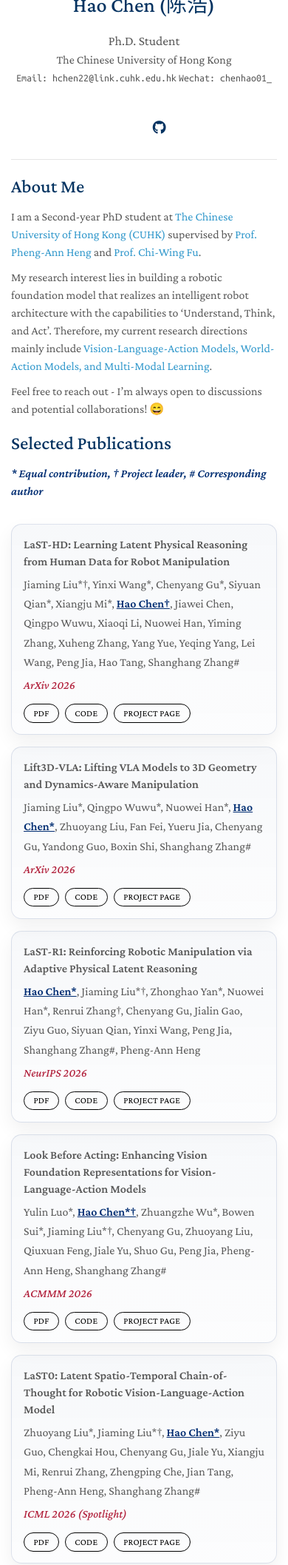
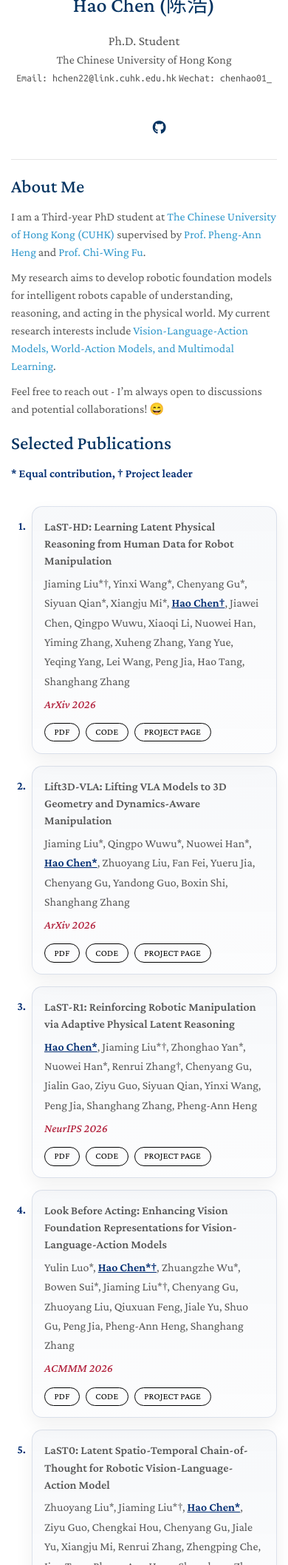
Before and after one commit to CHEN-H01/chen-h01.github.io, a Jekyll site: the page built from index.md, in a window 390 px wide, cut to the strip 125-2240 px from the top of the page. Shown: the whole strip at 74% size. Built offline with Jekyll 4.4.1, drawn with Linux system fonts in a browser that asks for light colours; a style sheet for code colours, icons or effects is not loaded; our own code applies the rules of GitHub Pages for plain Markdown files; some of the changed text lies outside the part shown.

Commit message:
1005_update

```diff
--- a/_includes/award.md
+++ /dev/null
@@ -1,6 +0,0 @@
-## Selected Awards
-
-<ul style="margin:0 0 5px; list-style-type: disc; padding-left: 20px;">
-  <li><strong>Entrance Scholarship (First Class)</strong> - The Chinese University of Hong Kong, 2022</li>
-  <li><strong>National Scholarship</strong> - Ministry of Education of China, 2021</li>
-</ul>
--- a/_includes/publications.md
+++ b/_includes/publications.md
@@ -1,6 +1,6 @@
 <h2 id="publications" style="margin: 2px 0px 15px;">Selected Publications</h2>
 
-<b><i style="color:#002D72; margin: 0px 0px -10px">* Equal contribution, † Project leader,  # Corresponding author</i></b>
+<b style="color:#002D72; margin: 0px 0px -10px">* Equal contribution, † Project leader</b>
 
 <div class="publications">
 <ol class="bibliography">
@@ -8,6 +8,7 @@
 {% for link in site.data.publications.main %}
 
 <li>
+  <span class="publication-number">{{ forloop.index }}.</span>
   <article class="pub-card">
     <div class="title">
       {% if link.pdf %}
--- /dev/null
+++ b/_includes/service.md
@@ -0,0 +1,5 @@
+## Academic Service
+
+<ul style="margin:0 0 5px; list-style-type: disc; padding-left: 20px;">
+  <li>Reviewer for CVPR, ECCV, NeurIPS, ICLR, ICML, AAAI, CoRL, ICRA, IROS, and RA-L</li>
+</ul>
--- a/assets/css/publications.css
+++ b/assets/css/publications.css
@@ -40,7 +40,22 @@ blockquote { background: var(--global-bg-color); border-left: 2px solid var(--gl
 
 .publications ol.bibliography li { min-height: 0; margin-bottom: 1rem; }
 
+.publications ol.bibliography li {
+    display: flex;
+    align-items: flex-start;
+    gap: 0.75rem;
+}
+
+.publications .publication-number {
+    flex: 0 0 1.5rem;
+    padding-top: 1.05rem;
+    color: var(--global-theme-color);
+    font-weight: 700;
+    text-align: right;
+}
+
 .publications .pub-card {
+    flex: 1;
     padding: 1.05rem 1.25rem;
     border: 1px solid rgba(0, 45, 114, 0.12);
     border-radius: 14px;
@@ -110,6 +125,15 @@ blockquote { background: var(--global-bg-color); border-left: 2px solid var(--gl
 }
 
 @media (max-width: 600px) {
+    .publications ol.bibliography li {
+        gap: 0.5rem;
+    }
+
+    .publications .publication-number {
+        flex-basis: 1.25rem;
+        padding-top: 0.95rem;
+    }
+
     .publications .pub-card {
         padding: 0.95rem 1rem;
     }
--- a/index.md
+++ b/index.md
@@ -4,12 +4,12 @@ layout: homepage
 
 ## About Me
 
-I am a Second-year PhD student at [The Chinese University of Hong Kong (CUHK)](https://www.cuhk.edu.hk) supervised by [Prof. Pheng-Ann Heng](https://appsrv.cse.cuhk.edu.hk/~pheng/index.php) and [Prof. Chi-Wing Fu](https://www.cse.cuhk.edu.hk/~cwfu/).
+I am a Third-year PhD student at [The Chinese University of Hong Kong (CUHK)](https://www.cuhk.edu.hk) supervised by [Prof. Pheng-Ann Heng](https://appsrv.cse.cuhk.edu.hk/~pheng/index.php) and [Prof. Chi-Wing Fu](https://www.cse.cuhk.edu.hk/~cwfu/).
 
-My research interest lies in building a robotic foundation model that realizes an intelligent robot architecture with the capabilities to 'Understand, Think, and Act'. Therefore, my current research directions mainly include <span style="color:#39c">Vision-Language-Action Models, World-Action Models, and Multi-Modal Learning</span>.
+My research aims to develop robotic foundation models for intelligent robots capable of understanding, reasoning, and acting in the physical world. My current research interests include <span style="color:#39c">Vision-Language-Action Models, World-Action Models, and Multimodal Learning</span>.
 
 Feel free to reach out - I'm always open to discussions and potential collaborations! 😄
 
 {% include_relative _includes/publications.md %}
 
-{% include_relative _includes/award.md %}
+{% include_relative _includes/service.md %}
```
Also changed, not shown: _data/publications.yml (+12 -12 lines), assets/css/publications-no-dark-mode.css (+24 -0 lines).
